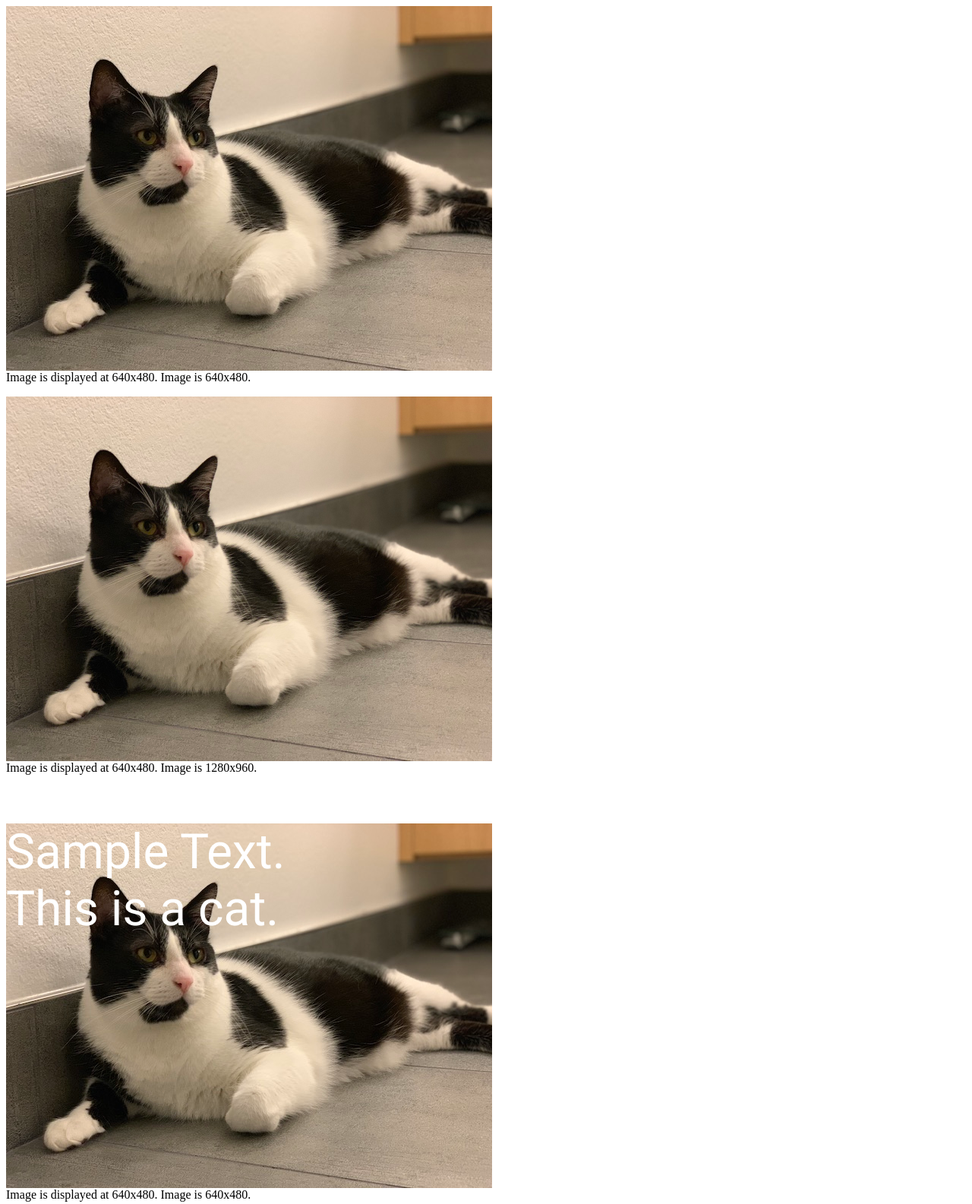
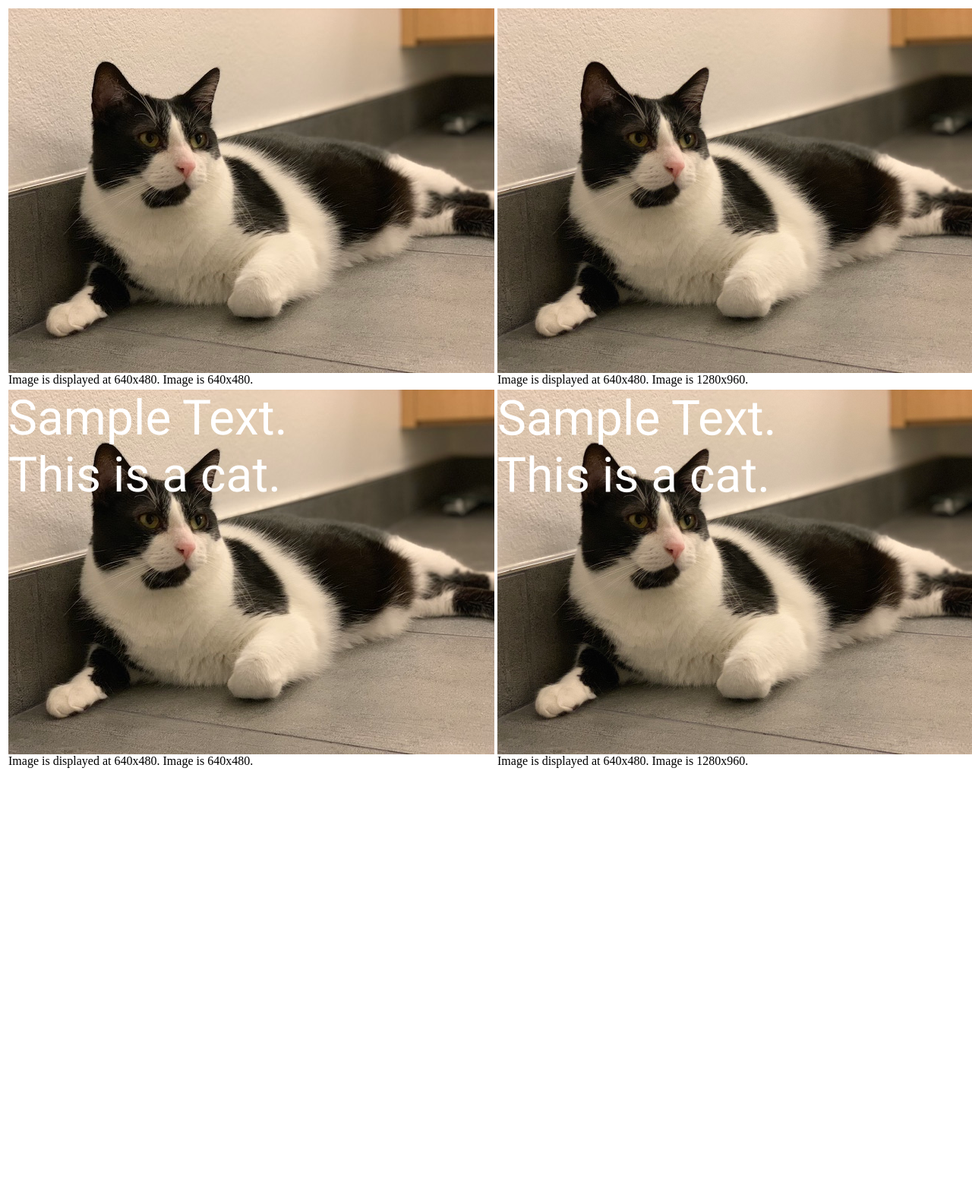
Before and after one commit to valloq/valloq.github.io, a plain HTML site: page index.html in a window 1280 px wide. Shown: the top 1585 px of the page at 76% size. After the commit the page ends 1022 px from the top, so only its background shows below. Drawn offline with Linux system fonts and the light colour scheme.

Commit message:
Moved images to side by side

```diff
--- a/index.html
+++ b/index.html
@@ -1,21 +1,26 @@
 <html>
     <body>
-        <p>
+        <table>
+            <tr>
+                <td>
                     <img src="carl.jpg" width="640" /><br />
                     Image is displayed at 640x480. Image is 640x480.
-        </p>
-        <p>
+                </td>
+                <td>
                     <img src="carl@2x.jpg" alt="" width="640"><br />
                     Image is displayed at 640x480. Image is 1280x960.
-        </p>
-        <div style="margin-bottom: 64px;"></div>
-        <p>
+                </td>
+            </tr>
+            <tr>
+                <td>
                     <img src="carl-text.png" width="640" /><br />
                     Image is displayed at 640x480. Image is 640x480.
-        </p>
-        <p>
+                </td>
+                <td>
                     <img src="carl-text@2x.png" alt="" width="640"><br />
                     Image is displayed at 640x480. Image is 1280x960.
-        </p>
+                </td>
+            </tr>
+        </table>
     </body>
 </html>
```
Lines whose indentation alone changed are shown as unchanged.
